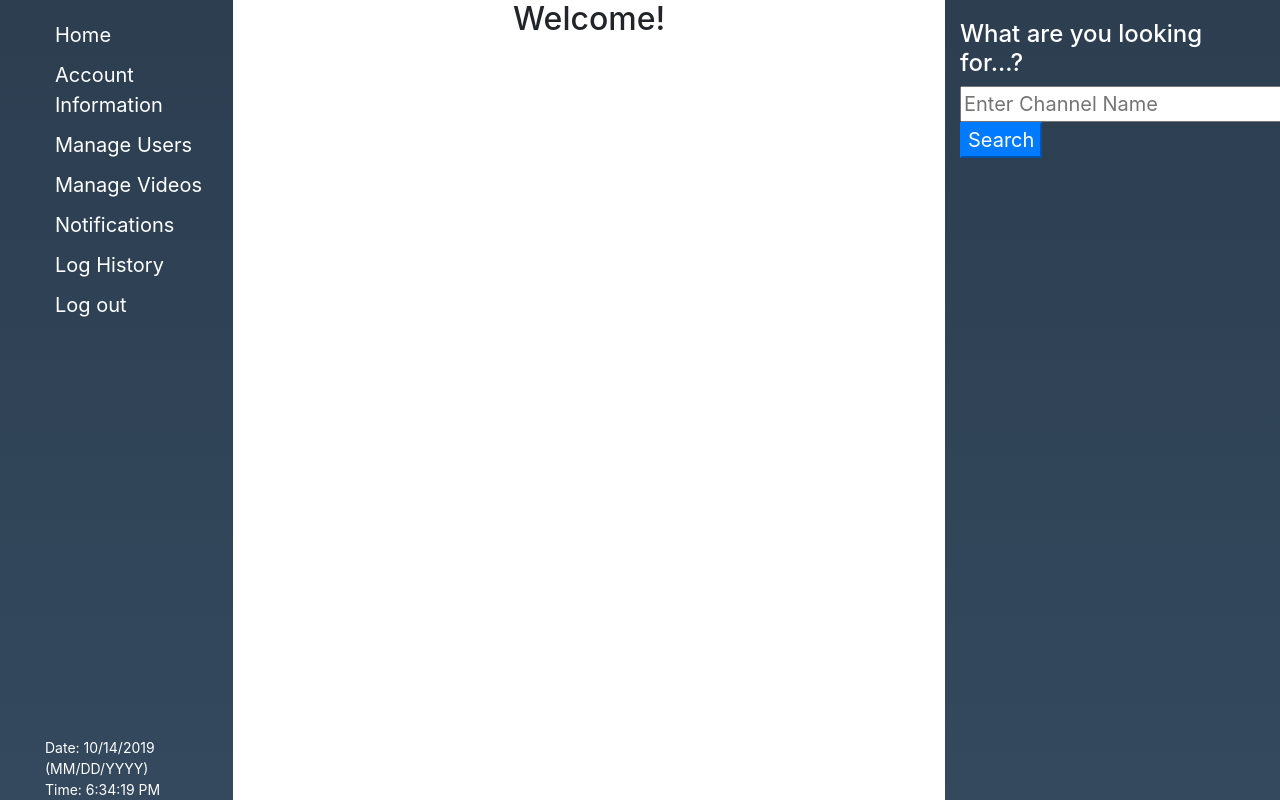
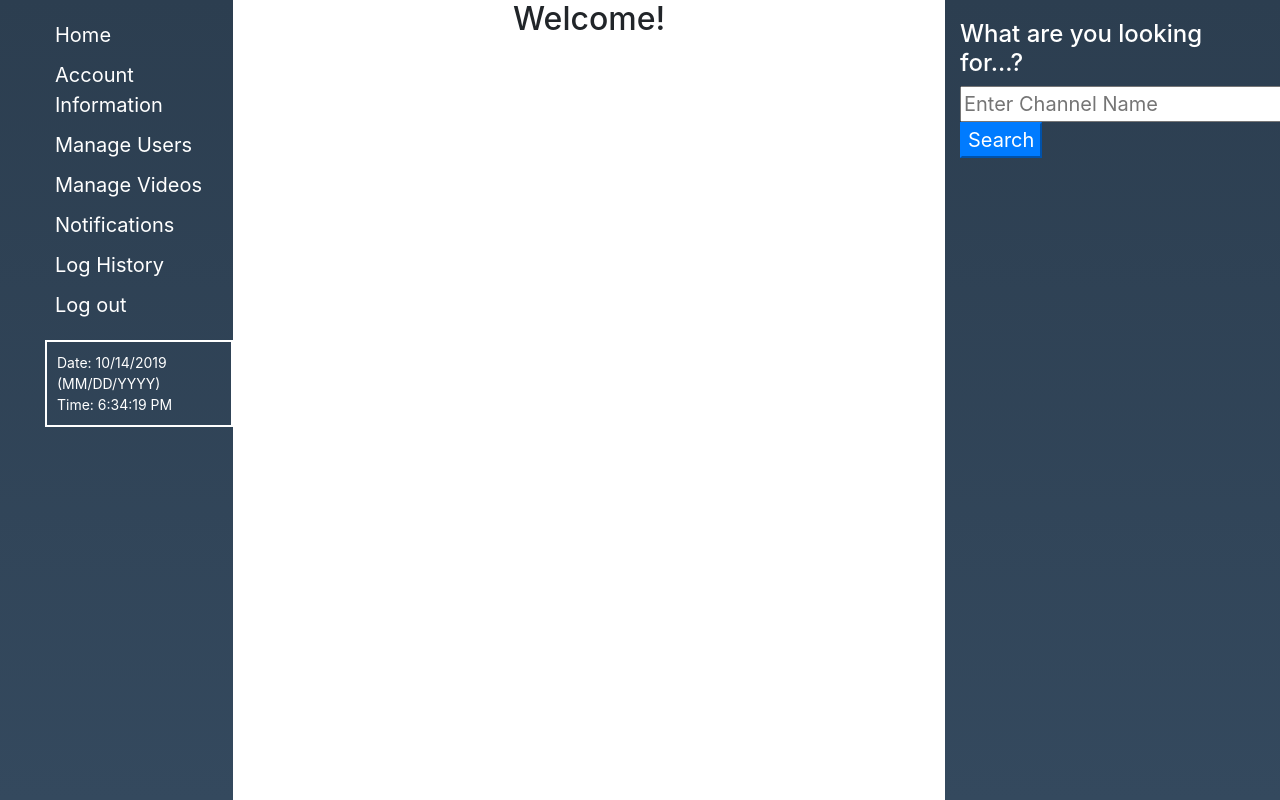
Before and after one commit to mieuProSystems/Admin-Dashboard, a React (Create React App) app: page /home in a window 1280 px wide. Built offline with nearby package versions, Linux system fonts and the light colour scheme; no server answers.

Commit message:
css fixed

```diff
--- a/src/CSS/homepage.css
+++ b/src/CSS/homepage.css
@@ -20,8 +20,10 @@
   .dateAndTime{
     color: white;
     font-size: 14px;
-    bottom: 0;
+    bottom: 50;
     position:absolute;
+    border: 2px solid white;
+    padding: 10px 10px;
   }
 
   input[type=email] {
@@ -110,16 +112,18 @@
 .selectVideos{
   display: flex;
   padding: 5px 10px;
- /* border: 2px solid #2c3e50; */
+ border: 1px solid #2c3e50;
   justify-content: space-between;
   background-color:white;
   font-weight: 600;
   margin-top: 10px;
   transition: 0.5s;
-  width: 50%;
+  width: 100%;
+  position: center;
 }
 
 .selectVideos:hover{
   background-color: #2c3e50;
   color: white;
+  cursor: pointer;
 }
```
